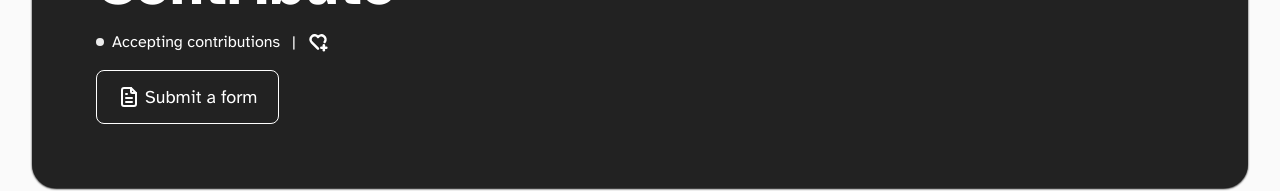
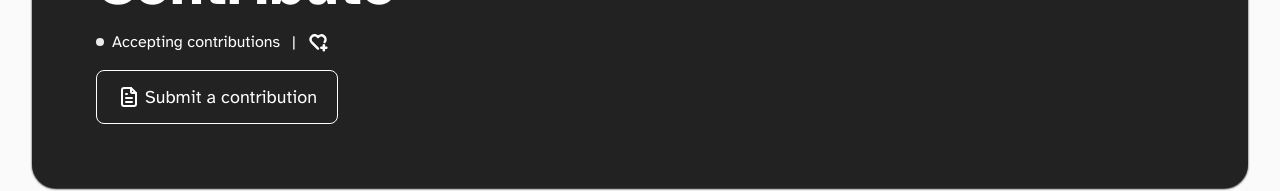
Before and after one commit to stefanicjuraj/datalog, a React (Vite) app: page /contribute in a window 1280 px wide. Shown: the part 254-445 px from the top of the page. Built offline with nearby package versions, Linux system fonts and the light colour scheme; no server answers.

Commit message:
chore(contribute): modify header tag text

```diff
--- a/src/pages/Contribute.tsx
+++ b/src/pages/Contribute.tsx
@@ -44,7 +44,7 @@ function Contribute() {
                             {/* form */}
                             <a href="#form" className="inline-flex items-center justify-center px-5 py-3 sm:text-lg text-md font-medium text-center bg-[#222] text-white rounded-lg focus:ring-1 focus:ring-white border-white border hover:underline hover:shadow-sm hover:shadow-white">
                                 <img src={readme} className="h-6 w-6 mr-1" alt="readme" />
-                                Submit a form
+                                Submit a contribution
                             </a>
                         </div>
                     </div>
```
